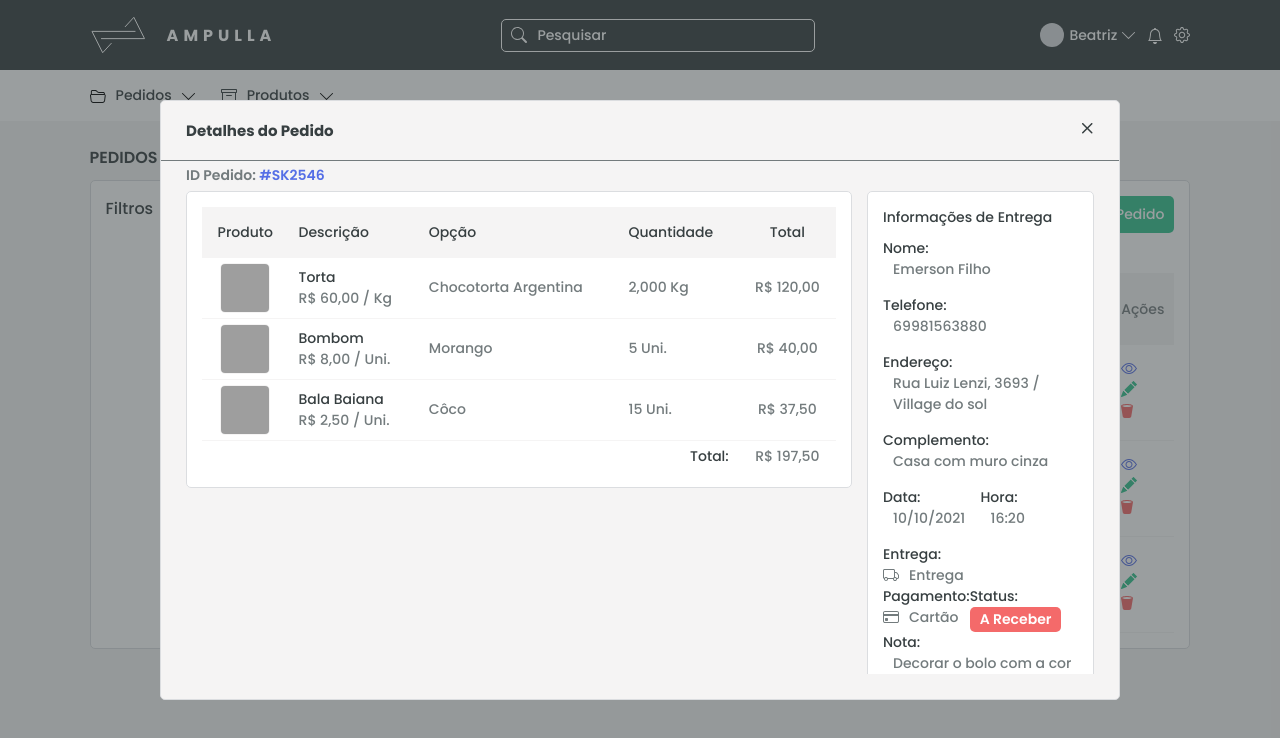
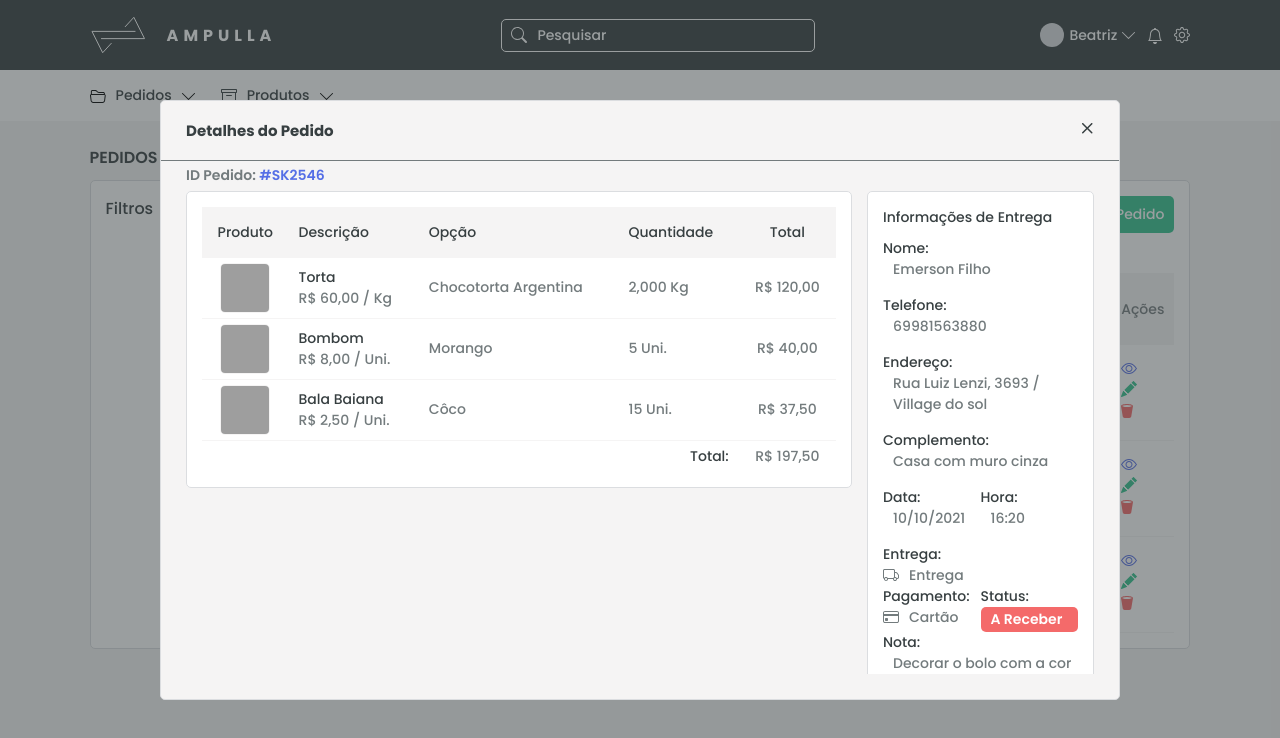
Before and after one commit to Emerson-MM-Filho/Order-Manager-Front, a React (Create React App) app: page / in a window 1280 px wide. Both pictures are taken after a click on the button 1129 px from the left and 370 px from the top of the page. Shown: the top 738 px of the page. Built offline with nearby package versions, Linux system fonts and the light colour scheme; grey boxes are pictures that could not be loaded.

Commit message:
change paragraph style to class

```diff
--- a/src/components/DeliveryInfos/style.scss
+++ b/src/components/DeliveryInfos/style.scss
@@ -16,10 +16,9 @@
     .inline-info{
       display: flex;
 
-      p{
+      .inline-content{
         width: 50%;
       }
-
     }
 
     .icon-color{
```
